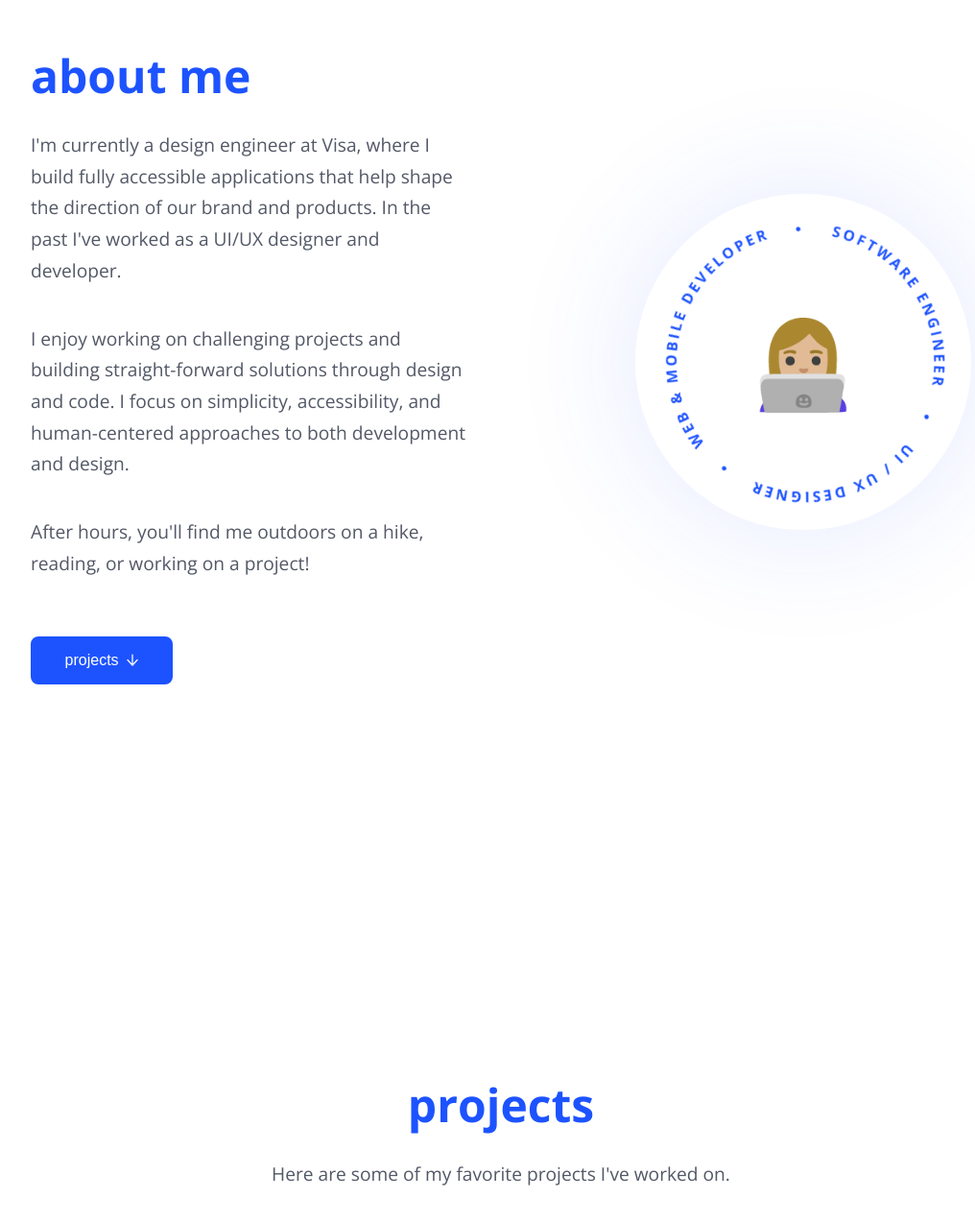
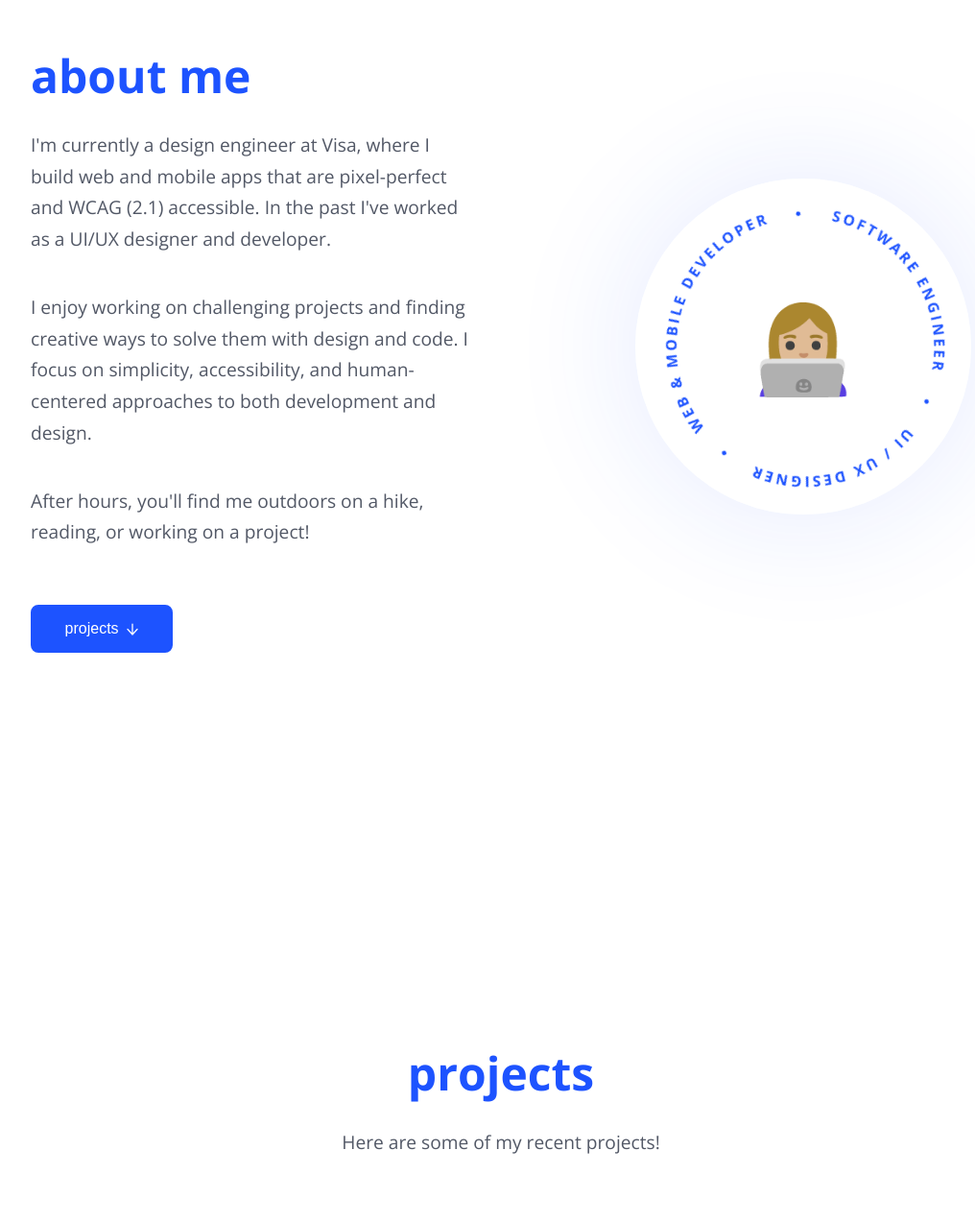
Before and after one commit to zoeschmitt/zoe, a React (Create React App) app: page / in a window 1280 px wide. Shown: the part 987-2260 px from the top of the page at 96% size, without its empty margins (118-1134 px from the left). Built offline with nearby package versions, Linux system fonts and the light colour scheme.

Commit message:
fix: content udpates about & projects sections

```diff
--- a/src/sections/about/index.tsx
+++ b/src/sections/about/index.tsx
@@ -10,13 +10,11 @@ const About = () => {
         <Col>
           <h2>about me</h2>
           <p>
-            I'm currently a design engineer at Visa, where I build fully
-            accessible applications that help shape the direction of our brand and
-            products. In the past I've worked as a UI/UX designer and developer.
+            I'm currently a design engineer at Visa, where I build web and mobile apps that are pixel-perfect and WCAG (2.1) accessible. In the past I've worked as a UI/UX designer and developer.
           </p>
           <p>
-            I enjoy working on challenging projects and building straight-forward
-            solutions through design and code. I focus on simplicity,
+            I enjoy working on challenging projects and finding creative ways to solve them
+            with design and code. I focus on simplicity,
             accessibility, and human-centered approaches to both development and
             design.
           </p>
--- a/src/sections/projects/index.tsx
+++ b/src/sections/projects/index.tsx
@@ -8,7 +8,7 @@ const Projects = () => {
     <section id="projects" className="projects">
       <Col className="center-text">
         <h2>projects</h2>
-        <p>Here are some of my favorite projects I've worked on.</p>
+        <p>Here are some of my recent projects!</p>
       </Col>
       <div className="grid">
         {projects.map((project, index) => (
```
